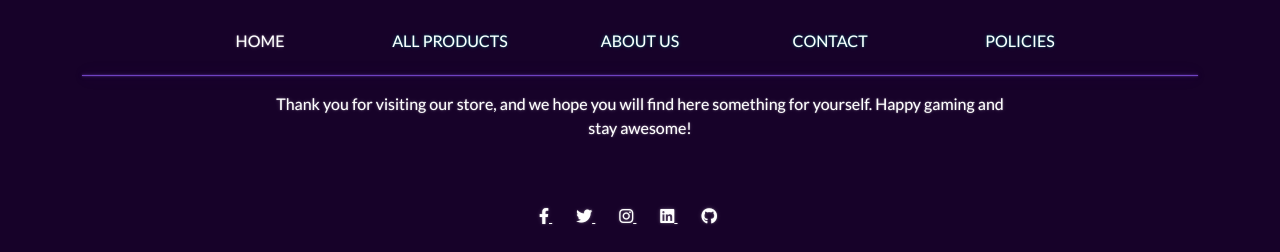
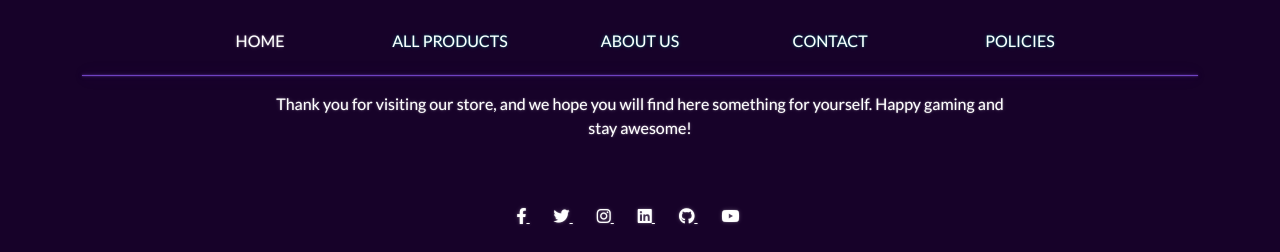
Before and after one commit to mich1991/NerdShop, a Django app: page /cart/ in a window 1280 px wide. Shown: the part 1233-1485 px from the top of the page. Run offline with Django 4.2, Linux system fonts and the light colour scheme; some libraries are stand-ins or nearby versions.

Commit message:
Add link to my youtube channel.

```diff
--- a/templates/base.html
+++ b/templates/base.html
@@ -223,6 +223,11 @@
                class="text-white me-4">
                 <i class="fab fa-github"></i>
             </a>
+            <a href="https://www.youtube.com/watch?v=dQw4w9WgXcQ&ab_channel=RickAstley" target="_blank" rel="noopener"
+               class="text-white me-4">
+                <i class="fab fa-youtube"></i>
+            </a>
+            {# Click Me!#}
         </div>
     </div>
 </footer>
```
